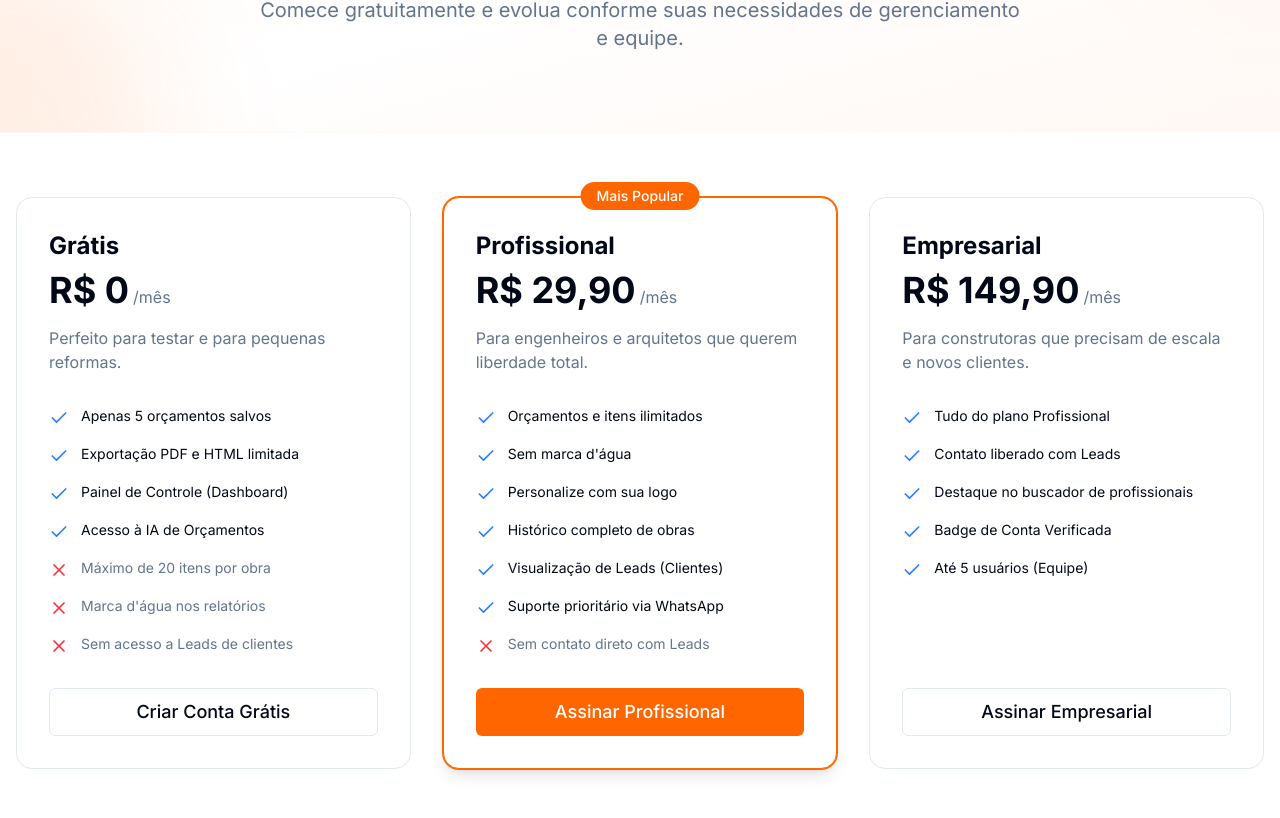
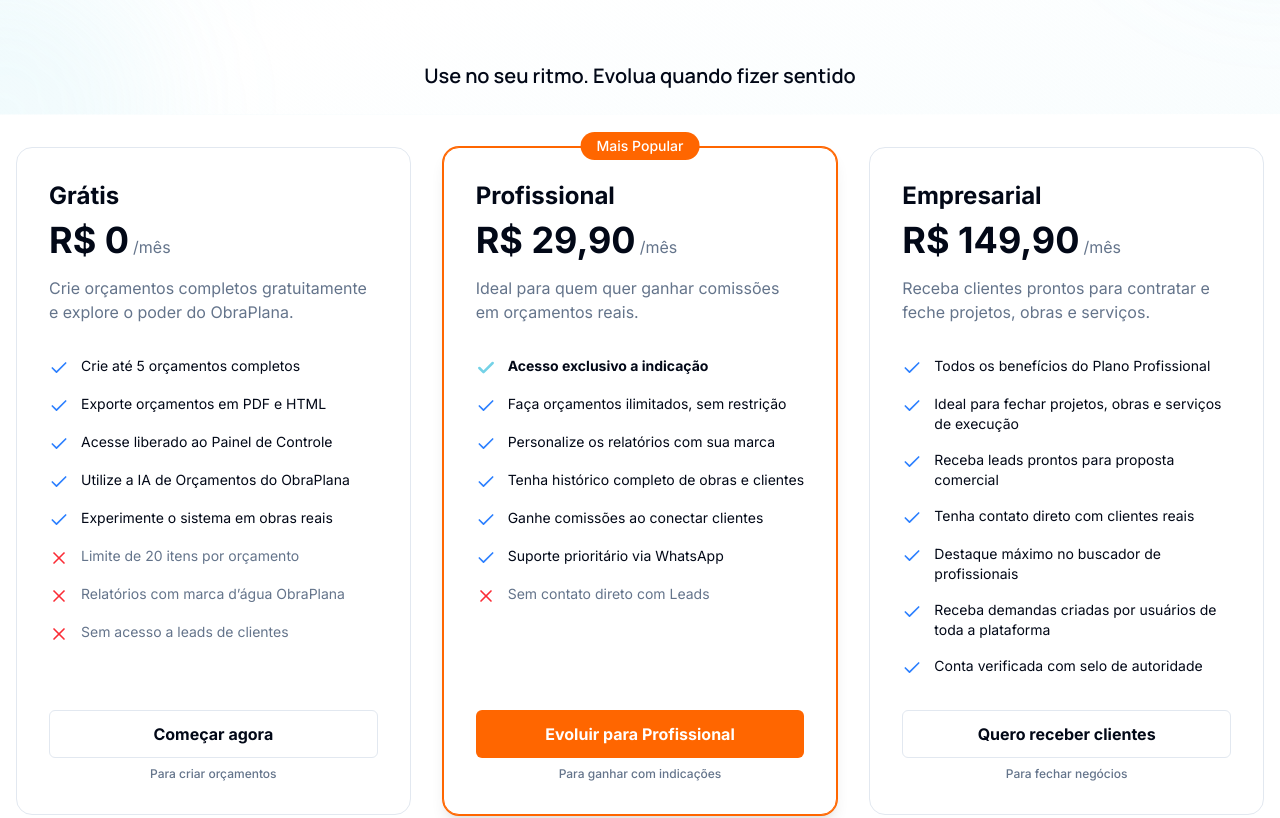
Before and after one commit to maicontinelli/ObraCalc, a Next.js app: page /planos in a window 1280 px wide. Shown: the part 269-1087 px from the top of the page. Built offline with nearby package versions, Linux system fonts and the light colour scheme; no server answers.

Commit message:
Standardize fonts, update UI texts and plan buttons

```diff
--- a/app/login/page.tsx
+++ b/app/login/page.tsx
@@ -102,14 +102,14 @@ function LoginForm() {
 
                 {/* Top: Title */}
                 <div className="max-w-lg text-[#1a1a1a] dark:text-white mt-10">
-                    <h1 className="text-5xl font-bold leading-tight tracking-tight drop-shadow-sm">
+                    <h1 className="text-5xl font-heading font-bold leading-tight tracking-tight drop-shadow-sm">
                         Construa o futuro com inteligência.
                     </h1>
                 </div>
 
                 {/* Bottom: Subtitle & Approvals - Spaced by ~5cm + 6cm (approx 400px or mt-96) */}
                 <div className="max-w-lg space-y-6 mt-96">
-                    <p className="text-lg text-[#333333] dark:text-gray-100 font-medium leading-relaxed drop-shadow-sm">
+                    <p className="text-lg text-[#333333] dark:text-gray-100 font-manrope font-medium leading-relaxed drop-shadow-sm">
                         Junte-se a milhares de engenheiros e arquitetos que utilizam o ObraPlana para criar orçamentos precisos em segundos.
                     </p>
 
--- a/app/novo-diagnostico/page.tsx
+++ b/app/novo-diagnostico/page.tsx
@@ -132,10 +132,10 @@ export default function NovoDiagnostico() {
                             <ArrowLeft size={16} />
                             Voltar para o Início
                         </button>
-                        <h1 className="text-4xl md:text-5xl font-bold text-foreground mb-6">
+                        <h1 className="text-4xl md:text-5xl font-heading font-bold text-foreground mb-6">
                             Diagnóstico Visual com <span className="text-[#FF6600]">IA</span>
                         </h1>
-                        <p className="text-xl text-muted-foreground max-w-2xl mx-auto">
+                        <p className="text-xl font-manrope text-muted-foreground max-w-2xl mx-auto">
                             Envie uma foto do ambiente e a IA analisará os problemas, sugerindo soluções técnicas e gerando um orçamento preliminar.
                         </p>
                     </div>
@@ -148,7 +148,7 @@ export default function NovoDiagnostico() {
                     {/* Left Column: Image Upload */}
                     <div className="md:col-span-1 space-y-6">
                         <div className="bg-card rounded-2xl shadow-xl p-6 border border-border sticky top-24">
-                            <h3 className="text-lg font-bold mb-4 text-foreground flex items-center gap-2">
+                            <h3 className="text-lg font-heading font-bold mb-4 text-foreground flex items-center gap-2">
                                 <Camera size={20} className="text-[#FF6600]" />
                                 Foto do Ambiente
                             </h3>
--- a/app/page.tsx
+++ b/app/page.tsx
@@ -47,7 +47,7 @@ export default function Home() {
           </div>
 
           <div className="container mx-auto px-4 relative z-10">
-            <h2 className="text-3xl md:text-5xl font-bold mb-6 tracking-tight">Pronto para otimizar seus orçamentos?</h2>
+            <h2 className="text-3xl md:text-5xl font-heading font-bold mb-6 tracking-tight">Pronto para otimizar seus orçamentos?</h2>
             <p className="text-xl text-muted-foreground max-w-2xl mx-auto mb-10">
               Junte-se a mais de 5.000 engenheiros e arquitetos que economizam 80% do tempo de orçamento.
             </p>
--- a/app/planos/page.tsx
+++ b/app/planos/page.tsx
@@ -17,6 +17,7 @@ export default function PlansPage() {
 
             if (!user) {
                 if (typeof window !== 'undefined') {
+                    alert('Para assinar este plano, você precisa criar uma conta ou fazer login primeiro.');
                     window.location.href = `/login?next=${encodeURIComponent(window.location.pathname)}`;
                 }
                 return;
@@ -54,19 +55,21 @@ export default function PlansPage() {
             name: 'Grátis',
             price: 'R$ 0',
             period: '/mês',
-            description: 'Perfeito para testar e para pequenas reformas.',
+            description: 'Crie orçamentos completos gratuitamente e explore o poder do ObraPlana.',
             features: [
-                'Apenas 5 orçamentos salvos',
-                'Exportação PDF e HTML limitada',
-                'Painel de Controle (Dashboard)',
-                'Acesso à IA de Orçamentos',
+                'Crie até 5 orçamentos completos',
+                'Exporte orçamentos em PDF e HTML',
+                'Acesse liberado ao Painel de Controle',
+                'Utilize a IA de Orçamentos do ObraPlana',
+                'Experimente o sistema em obras reais',
             ],
             limitations: [
-                'Máximo de 20 itens por obra',
-                'Marca d\'água nos relatórios',
-                'Sem acesso a Leads de clientes',
+                'Limite de 20 itens por orçamento',
+                'Relatórios com marca d’água ObraPlana',
+                'Sem acesso a leads de clientes',
             ],
-            cta: 'Criar Conta Grátis',
+            cta: 'Começar agora',
+            ctaCaption: 'Para criar orçamentos',
             href: '/login',
             priceId: null,
             popular: false,
@@ -75,19 +78,20 @@ export default function PlansPage() {
             name: 'Profissional',
             price: 'R$ 29,90',
             period: '/mês',
-            description: 'Para engenheiros e arquitetos que querem liberdade total.',
+            description: 'Ideal para quem quer ganhar comissões em orçamentos reais.',
             features: [
-                'Orçamentos e itens ilimitados',
-                'Sem marca d\'água',
-                'Personalize com sua logo',
-                'Histórico completo de obras',
-                'Visualização de Leads (Clientes)',
+                'Acesso exclusivo a indicação',
+                'Faça orçamentos ilimitados, sem restrição',
+                'Personalize os relatórios com sua marca',
+                'Tenha histórico completo de obras e clientes',
+                'Ganhe comissões ao conectar clientes',
                 'Suporte prioritário via WhatsApp',
             ],
             limitations: [
                 'Sem contato direto com Leads',
             ],
-            cta: 'Assinar Profissional',
+            cta: 'Evoluir para Profissional',
+            ctaCaption: 'Para ganhar com indicações',
             href: null,
             priceId: 'price_1Sl8fkGZfnvqYwvYTdmFAUM4',
             popular: true,
@@ -96,16 +100,19 @@ export default function PlansPage() {
             name: 'Empresarial',
             price: 'R$ 149,90',
             period: '/mês',
-            description: 'Para construtoras que precisam de escala e novos clientes.',
+            description: 'Receba clientes prontos para contratar e feche projetos, obras e serviços.',
             features: [
-                'Tudo do plano Profissional',
-                'Contato liberado com Leads',
-                'Destaque no buscador de profissionais',
-                'Badge de Conta Verificada',
-                'Até 5 usuários (Equipe)',
+                'Todos os benefícios do Plano Profissional',
+                'Ideal para fechar projetos, obras e serviços de execução',
+                'Receba leads prontos para proposta comercial',
+                'Tenha contato direto com clientes reais',
+                'Destaque máximo no buscador de profissionais',
+                'Receba demandas criadas por usuários de toda a plataforma',
+                'Conta verificada com selo de autoridade',
             ],
             limitations: [],
-            cta: 'Assinar Empresarial',
+            cta: 'Quero receber clientes',
+            ctaCaption: 'Para fechar negócios',
             href: null,
             priceId: 'price_1Sl8gZGZfnvqYwvYSqt716Vm',
             popular: false,
@@ -115,19 +122,19 @@ export default function PlansPage() {
     return (
         <div className="min-h-screen flex flex-col bg-background">
             <main className="flex-grow pb-24">
-                <section className="relative overflow-hidden bg-gradient-to-br from-[#FF6600]/5 via-background to-[#FF6600]/5 py-20 border-b border-white/5 mb-16">
+                <section className="relative overflow-hidden bg-gradient-to-br from-[#74D2E7]/5 via-background to-[#74D2E7]/5 pt-20 pb-6 border-b border-white/5 mb-8">
                     <div className="absolute inset-0 overflow-hidden">
-                        <div className="absolute -top-40 -right-40 w-80 h-80 bg-[#FF6600]/10 rounded-full blur-3xl"></div>
-                        <div className="absolute -bottom-40 -left-40 w-80 h-80 bg-[#FF6600]/10 rounded-full blur-3xl"></div>
+                        <div className="absolute -top-40 -right-40 w-80 h-80 bg-[#74D2E7]/10 rounded-full blur-3xl"></div>
+                        <div className="absolute -bottom-40 -left-40 w-80 h-80 bg-[#74D2E7]/10 rounded-full blur-3xl"></div>
                     </div>
 
                     <div className="container mx-auto px-4 relative z-10">
-                        <div className="text-center max-w-3xl mx-auto">
-                            <h1 className="text-4xl md:text-5xl font-bold tracking-tight text-foreground mb-6">
-                                Escolha o plano ideal para começar
+                        <div className="text-center max-w-7xl mx-auto">
+                            <h1 className="text-2xl md:text-4xl font-heading font-bold tracking-tight text-foreground max-w-6xl mx-auto leading-tight mb-24">
+                                Comece gratuitamente ou evolua para transformar <br /> orçamentos em ganhos reais
                             </h1>
-                            <p className="text-xl text-muted-foreground">
-                                Comece gratuitamente e evolua conforme suas necessidades de gerenciamento e equipe.
+                            <p className="text-lg md:text-xl font-manrope font-semibold text-foreground mb-0">
+                                Use no seu ritmo. Evolua quando fizer sentido
                             </p>
                         </div>
                     </div>
@@ -140,7 +147,7 @@ export default function PlansPage() {
                                 key={plan.name}
                                 className={`relative flex flex-col p-8 rounded-2xl border bg-card transition-shadow hover:shadow-xl ${plan.popular
                                     ? 'border-[#FF6600] shadow-lg ring-1 ring-[#FF6600]'
-                                    : 'border-border'
+                                    : 'border-border dark:border-white/15'
                                     }`}
                             >
                                 {plan.popular && (
@@ -170,8 +177,11 @@ export default function PlansPage() {
                                     <ul className="space-y-4">
                                         {plan.features.map((feature) => (
                                             <li key={feature} className="flex items-start gap-3">
-                                                <Check className="w-5 h-5 flex-shrink-0 mt-0.5 text-blue-500" />
-                                                <span className="text-foreground text-sm">
+                                                <Check className={`w-5 h-5 flex-shrink-0 mt-0.5 ${feature === 'Acesso exclusivo a indicação'
+                                                    ? 'text-[#74D2E7] stroke-[3]'
+                                                    : 'text-blue-500'
+                                                    }`} />
+                                                <span className={`text-foreground text-sm ${feature === 'Acesso exclusivo a indicação' ? 'font-bold' : ''}`}>
                                                     {feature}
                                                 </span>
                                             </li>
@@ -188,13 +198,14 @@ export default function PlansPage() {
                                 </div>
 
                                 {plan.href ? (
+                                    <div className="w-full">
                                         <Link
                                             href={plan.href}
                                             className="w-full"
                                             target={plan.href.startsWith('http') ? '_blank' : '_self'}
                                         >
                                             <Button
-                                            className={`w-full h-12 text-lg font-medium ${plan.popular
+                                                className={`w-full h-12 text-base font-bold ${plan.popular
                                                     ? 'bg-[#FF6600] hover:bg-[#FF6600]/90 text-white'
                                                     : 'bg-card border border-input text-foreground hover:bg-accent hover:text-accent-foreground'
                                                     }`}
@@ -203,9 +214,14 @@ export default function PlansPage() {
                                                 {plan.cta}
                                             </Button>
                                         </Link>
+                                        <p className="mt-2 text-xs text-center text-muted-foreground font-medium">
+                                            {plan.ctaCaption}
+                                        </p>
+                                    </div>
                                 ) : (
+                                    <div className="w-full">
                                         <Button
-                                        className={`w-full h-12 text-lg font-medium ${plan.popular
+                                            className={`w-full h-12 text-base font-bold ${plan.popular
                                                 ? 'bg-[#FF6600] hover:bg-[#FF6600]/90 text-white'
                                                 : 'bg-card border border-input text-foreground hover:bg-accent hover:text-accent-foreground'
                                                 }`}
@@ -215,9 +231,18 @@ export default function PlansPage() {
                                         >
                                             {loading === plan.priceId ? 'Processando...' : plan.cta}
                                         </Button>
+                                        <p className="mt-2 text-xs text-center text-muted-foreground font-medium">
+                                            {plan.ctaCaption}
+                                        </p>
+                                    </div>
                                 )}
                             </div>
                         ))}
+                    </div>
+                    <div className="mt-12 text-center">
+                        <p className="text-sm font-manrope text-muted-foreground">
+                            Cancele quando quiser. Sem contratos ou fidelidade.
+                        </p>
                     </div>
                 </div>
             </main>
--- a/tailwind.config.js
+++ b/tailwind.config.js
@@ -53,7 +53,8 @@ module.exports = {
             },
             fontFamily: {
                 sans: ['var(--font-inter)', 'sans-serif'],
-                heading: ['var(--font-space)', 'sans-serif'],
+                heading: ['var(--font-manrope)', 'sans-serif'],
+                manrope: ['var(--font-manrope)', 'sans-serif'],
             },
             animation: {
                 blob: "blob 7s infinite",
```
Also changed, not shown: app/dashboard/page.tsx (+4 -4 lines), app/layout.tsx (+8 -2 lines), app/relatorio-fotografico/page.tsx (+11 -4 lines), app/topografia/page.tsx (+14 -5 lines), .agent/user_preferences.md (added). Lines whose indentation alone changed are shown as unchanged.
